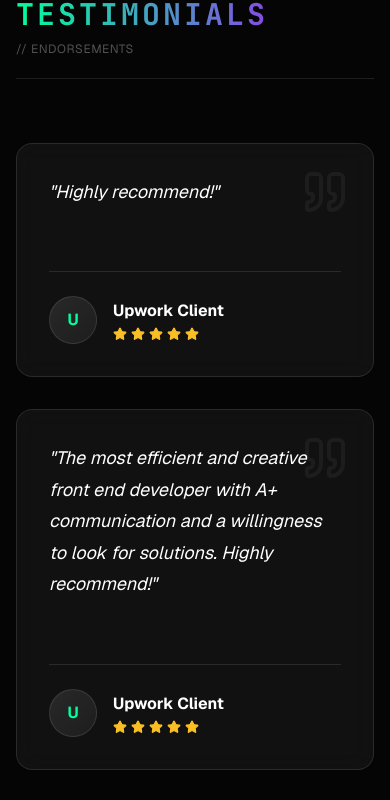
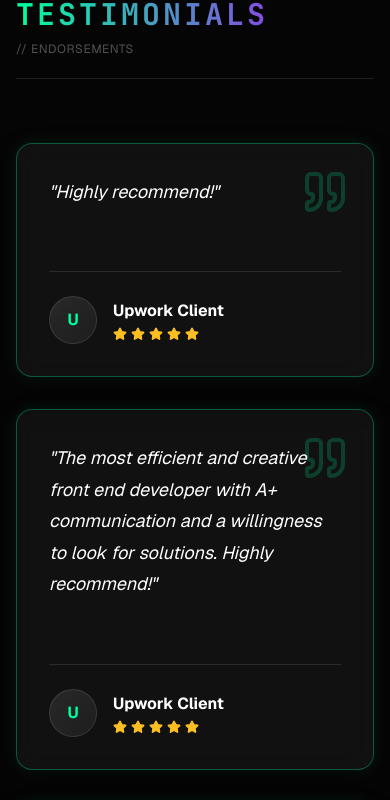
Before and after one commit to dev-rome/v5, a Next.js app: page / in a window 390 px wide. Shown: the part 7606-8406 px from the top of the page. Built offline with nearby package versions, Linux system fonts and the light colour scheme.

Commit message:
style(testimonials): update testimonial card styles for mobile and tablet

```diff
--- a/components/Testimonials/TestimonialCard.module.css
+++ b/components/Testimonials/TestimonialCard.module.css
@@ -111,3 +111,14 @@
         opacity: 0.1;
     }
 }
+
+@media (max-width: 64rem) {
+    .card {
+        border-color: rgba(0, 255, 157, 0.3);
+        box-shadow: 0 1rem 2rem rgba(0, 0, 0, 0.3), 0 0 1rem rgba(0, 255, 157, 0.1);
+    }
+
+    .quoteIcon {
+        color: rgba(0, 255, 157, 0.2);
+    }
+}
```
